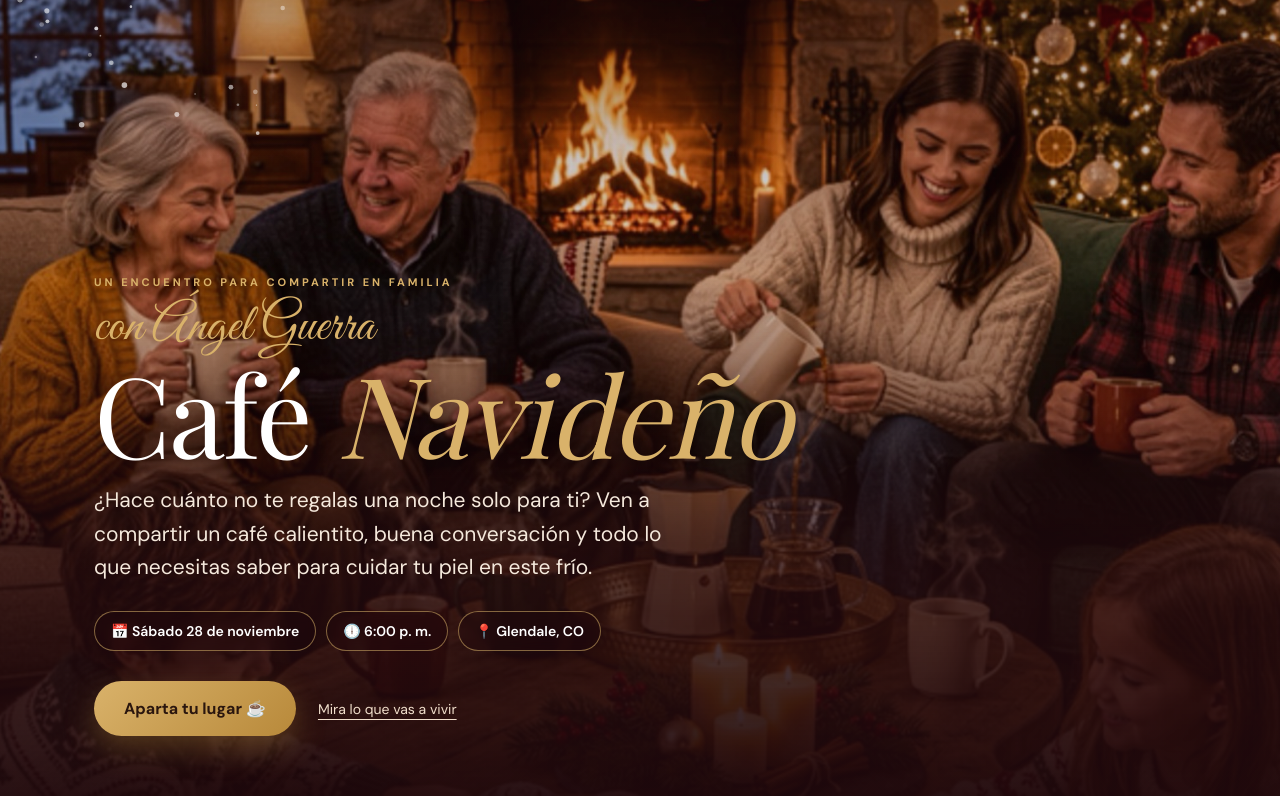
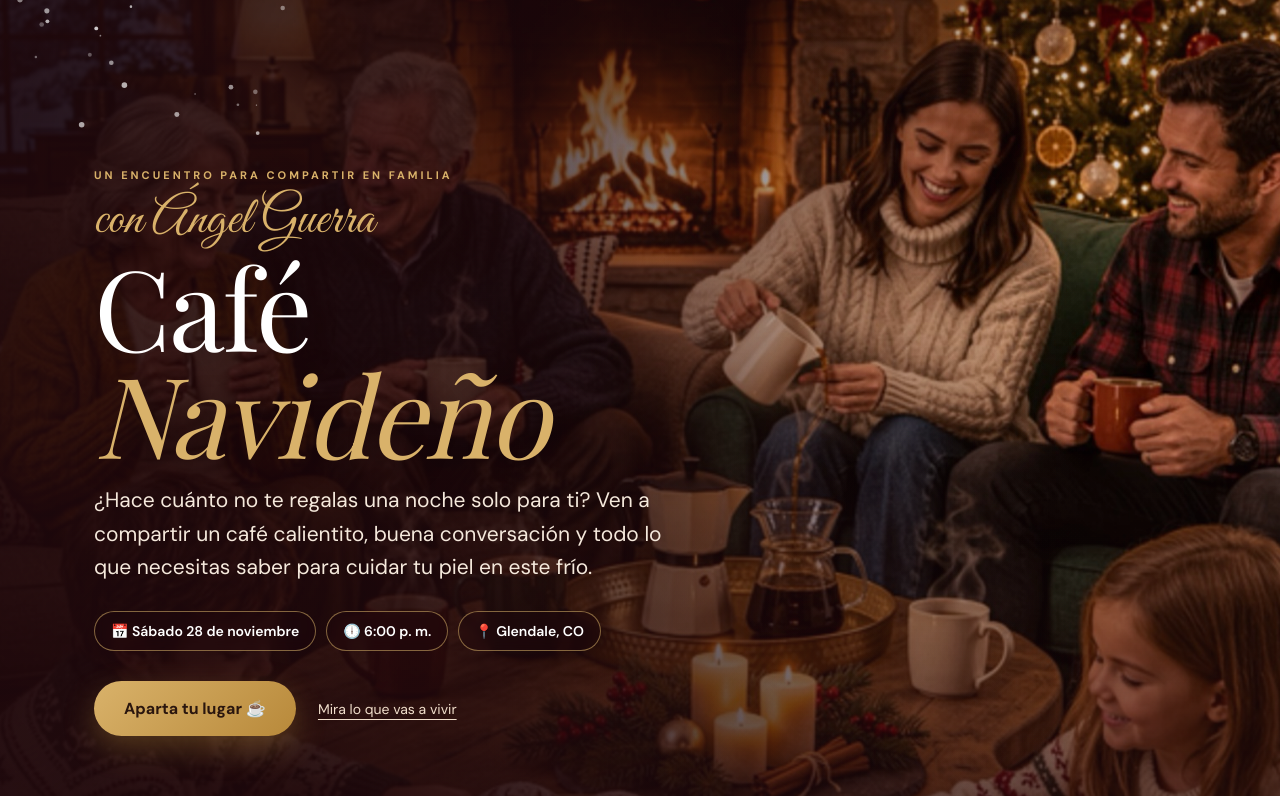
Before and after one commit to angelantiage/piel-de-angel, a plain HTML site: page cafe-navideno/index.html in a window 1280 px wide. Shown: the top 796 px of the page. Drawn offline with nearby package versions, Linux system fonts and the light colour scheme; a web font is replaced by a local one.

Commit message:
Café navideño: portada más legible (texto sobre zona oscura, no sobre las caras)
Co-Authored-By: Claude Opus 5.5 <noreply@anthropic.com>

```diff
--- a/cafe-navideno/index.html
+++ b/cafe-navideno/index.html
@@ -32,7 +32,9 @@ em{font-style:italic}
 .hero{position:relative;min-height:100vh;min-height:100svh;display:flex;align-items:flex-end;color:#fff;overflow:hidden;background:var(--vino-osc)}
 .hero-img{position:absolute;inset:0;width:100%;height:100%;object-fit:cover;object-position:50% 38%;transform:scale(1.04);animation:respira 18s ease-in-out infinite alternate}
 @keyframes respira{to{transform:scale(1.1)}}
-.hero:after{content:'';position:absolute;inset:0;background:linear-gradient(180deg,rgba(35,10,14,.35) 0%,rgba(35,10,14,.15) 35%,rgba(35,10,14,.78) 72%,rgba(30,8,12,.95) 100%)}
+.hero:after{content:'';position:absolute;inset:0;background:linear-gradient(90deg,rgba(30,8,12,.9) 0%,rgba(30,8,12,.72) 38%,rgba(30,8,12,.2) 68%,rgba(30,8,12,0) 85%),linear-gradient(180deg,rgba(30,8,12,.25) 0%,rgba(30,8,12,0) 40%,rgba(30,8,12,.6) 100%)}
+@media (max-width:860px){.hero:after{background:linear-gradient(180deg,rgba(30,8,12,.2) 0%,rgba(30,8,12,.35) 30%,rgba(30,8,12,.88) 62%,rgba(30,8,12,.97) 100%)}.hero-img{object-position:50% 20%}}
+.hero .lead,.hero h1,.hero .over,.hero .firma{max-width:600px}
 .nieve{position:absolute;inset:0;z-index:1;pointer-events:none}
 .hero-body{position:relative;z-index:2;padding-top:120px;padding-bottom:64px;width:100%}
 .hero .over{color:var(--oro-2)}
```
